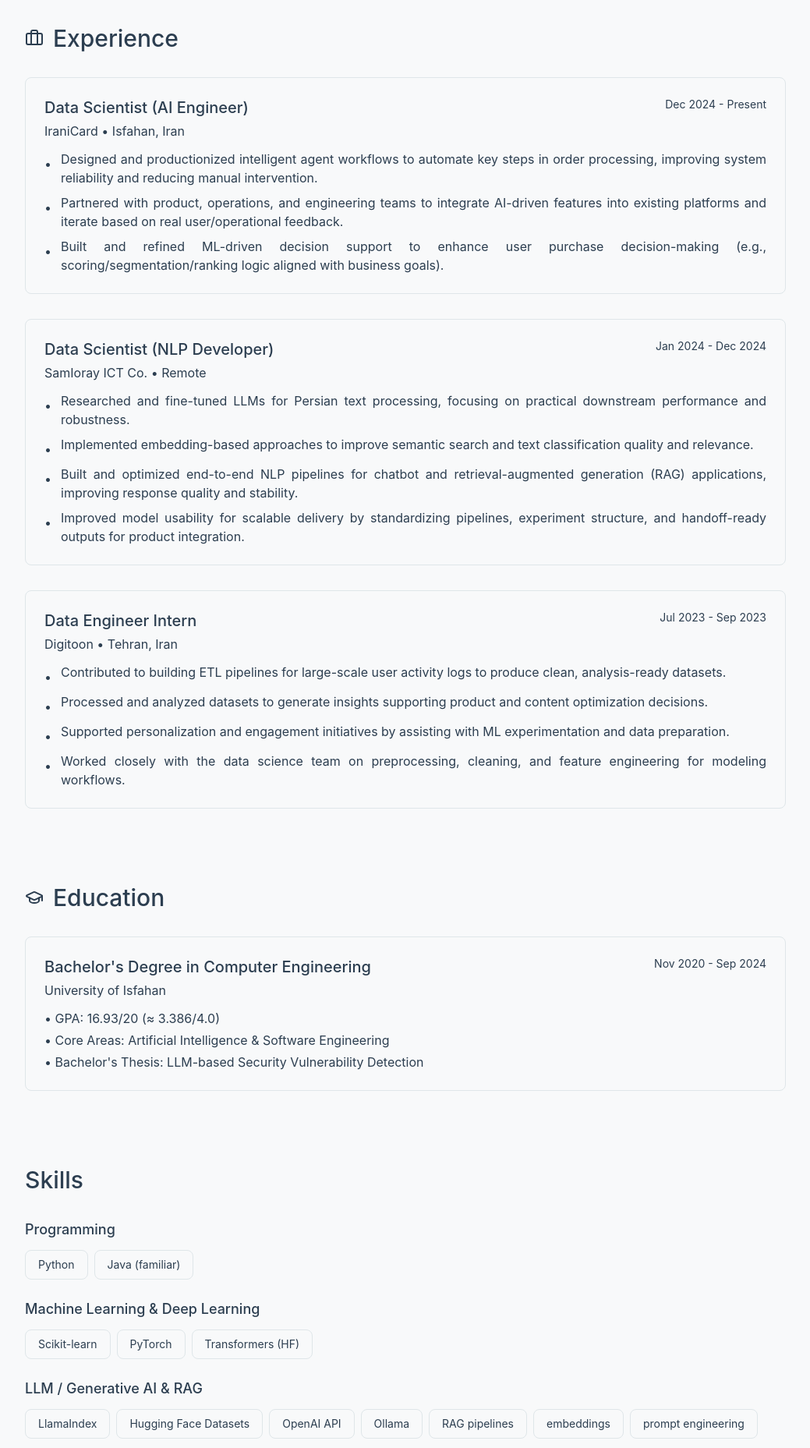
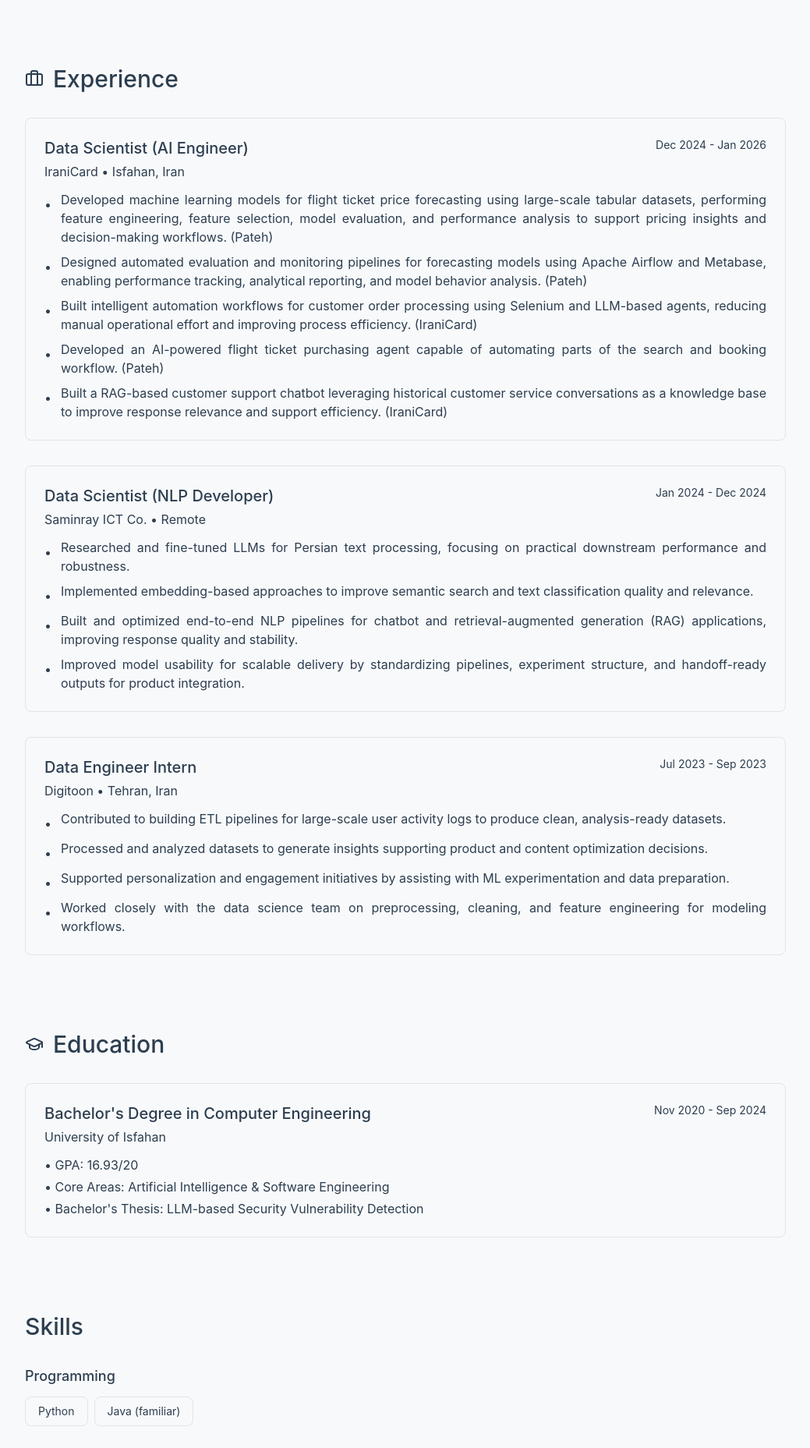
Before and after one commit to tinarahimice/tinarahimice.github.io, a React (Vite) app: page /#/ in a window 1280 px wide. Shown: the part 580-2437 px from the top of the page at 78% size, without its empty margins (120-1159 px from the left). Built offline with nearby package versions, Linux system fonts and the light colour scheme.

Commit message:
Update resume page content

```diff
--- a/src/app/pages/HomePage.tsx
+++ b/src/app/pages/HomePage.tsx
@@ -6,16 +6,18 @@
       title: 'Data Scientist (AI Engineer)',
       company: 'IraniCard',
       location: 'Isfahan, Iran',
-      period: 'Dec 2024 - Present',
+      period: 'Dec 2024 - Jan 2026',
       responsibilities: [
-        'Designed and productionized intelligent agent workflows to automate key steps in order processing, improving system reliability and reducing manual intervention.',
-        'Partnered with product, operations, and engineering teams to integrate AI-driven features into existing platforms and iterate based on real user/operational feedback.',
-        'Built and refined ML-driven decision support to enhance user purchase decision-making (e.g., scoring/segmentation/ranking logic aligned with business goals).',
+        'Developed machine learning models for flight ticket price forecasting using large-scale tabular datasets, performing feature engineering, feature selection, model evaluation, and performance analysis to support pricing insights and decision-making workflows. (Pateh)',
+        'Designed automated evaluation and monitoring pipelines for forecasting models using Apache Airflow and Metabase, enabling performance tracking, analytical reporting, and model behavior analysis. (Pateh)',
+        'Built intelligent automation workflows for customer order processing using Selenium and LLM-based agents, reducing manual operational effort and improving process efficiency. (IraniCard)',
+        'Developed an AI-powered flight ticket purchasing agent capable of automating parts of the search and booking workflow. (Pateh)',
+        'Built a RAG-based customer support chatbot leveraging historical customer service conversations as a knowledge base to improve response relevance and support efficiency. (IraniCard)',
       ],
     },
     {
       title: 'Data Scientist (NLP Developer)',
-      company: 'SamIoray ICT Co.',
+      company: 'Saminray ICT Co.',
       location: 'Remote',
       period: 'Jan 2024 - Dec 2024',
       responsibilities: [
@@ -46,11 +48,11 @@
     },
     {
       category: 'Machine Learning & Deep Learning',
-      items: ['Scikit-learn', 'PyTorch', 'Transformers (HF)'],
+      items: ['Scikit-learn', 'PyTorch'],
     },
     {
       category: 'LLM / Generative AI & RAG',
-      items: ['LlamaIndex', 'Hugging Face Datasets', 'OpenAI API', 'Ollama', 'RAG pipelines', 'embeddings', 'prompt engineering'],
+      items: ['LlamaIndex', 'LangChain', 'LangGraph', 'Transformers (Hugging Face)', 'OpenAI API', 'Ollama', 'prompt engineering'],
     },
     {
       category: 'Backend & Serving',
@@ -66,11 +68,11 @@
     },
     {
       category: 'Databases & Search',
-      items: ['SQL Server', 'MongoDB', 'Elasticsearch'],
+      items: ['SQL Server', 'MongoDB', 'Redis', 'Elasticsearch'],
     },
     {
       category: 'Data Engineering & MLOps Tooling',
-      items: ['Airflow', 'Git', 'Docker'],
+      items: ['Airflow', 'MLflow', 'Git', 'Docker'],
     },
     {
       category: 'Testing / Automation',
@@ -82,7 +84,7 @@
     },
     {
       category: 'Core Knowledge',
-      items: ['Machine Learning', 'NLP', 'Applied Linear Algebra'],
+      items: ['Machine Learning', 'Deep Learning', 'NLP', 'Applied Linear Algebra'],
     },
   ];
 
@@ -93,7 +95,7 @@
         <div>
           <h1 className="text-4xl mb-4">Tina Rahimi<br />Data Scientist / AI Engineer</h1>
           <p className="text-muted-foreground mb-6 leading-relaxed max-w-xl text-justify">
-            Data Scientist / AI Engineer specializing in NLP and LLM-powered applications (Persian text processing, RAG, semantic search, and intelligent agents). I'm driven by continuous learning actively exploring new approaches and tools, prototyping quickly, and turning the best ideas into reliable, production-ready systems. I thrive in collaborative teams and prefer fast-evolving environments where I can take on new challenges and keep expanding my skill set.
+            Data Scientist / AI Engineer with experience building machine learning models, AI-powered applications, and intelligent decision-support systems. Skilled in Python, SQL, machine learning, NLP, and LLM-based architectures, including RAG, semantic search, and agentic AI systems. Experienced in developing end-to-end AI solutions, from data processing and feature engineering to model deployment, monitoring, and evaluation. Passionate about continuous learning, rapid experimentation, and delivering reliable, production-ready AI systems in collaborative and fast-paced environments.
           </p>
           <a
             href={`${import.meta.env.BASE_URL}Tina_Rahimi_Resume.pdf`}
@@ -169,7 +171,7 @@
             <span className="text-sm text-muted-foreground mt-1 md:mt-0">Nov 2020 - Sep 2024</span>
           </div>
           <ul className="space-y-1 text-muted-foreground">
-            <li>• GPA: 16.93/20 (≈ 3.386/4.0)</li>
+            <li>• GPA: 16.93/20</li>
             <li>• Core Areas: Artificial Intelligence & Software Engineering</li>
             <li>• Bachelor's Thesis: LLM-based Security Vulnerability Detection</li>
           </ul>
```
